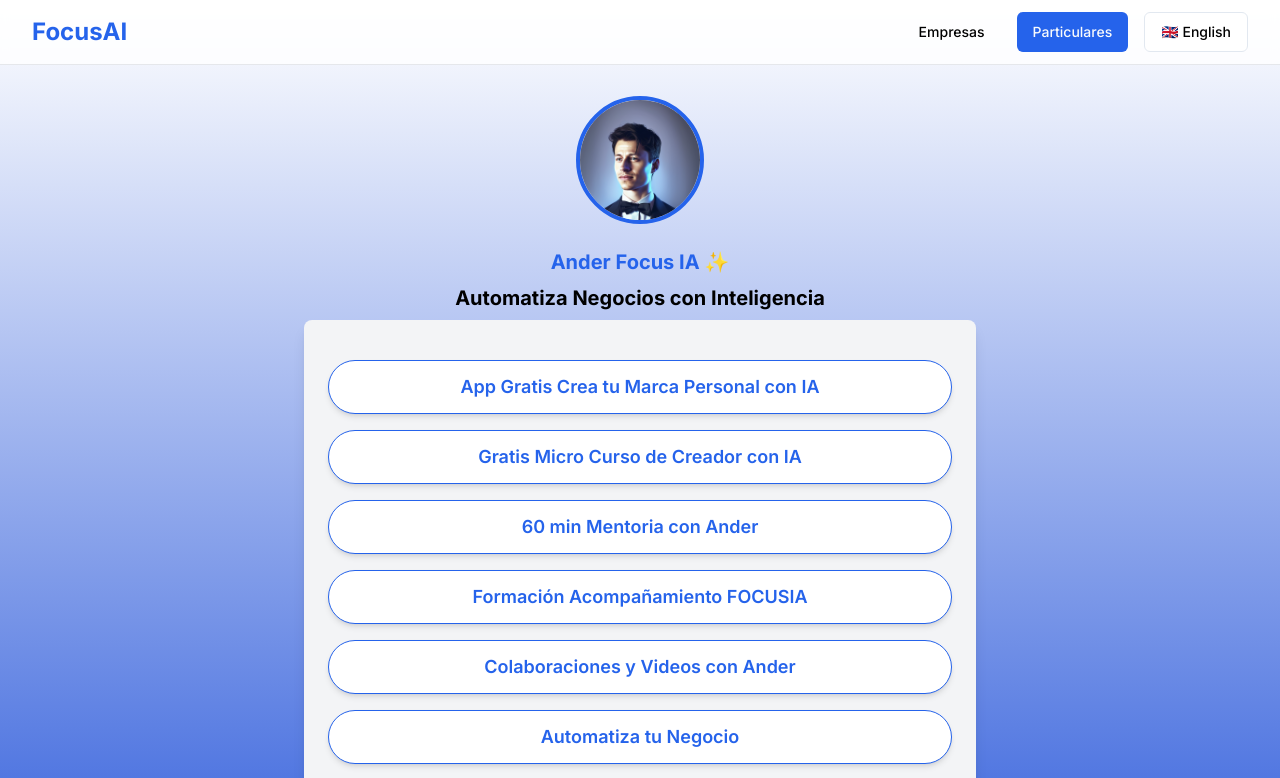
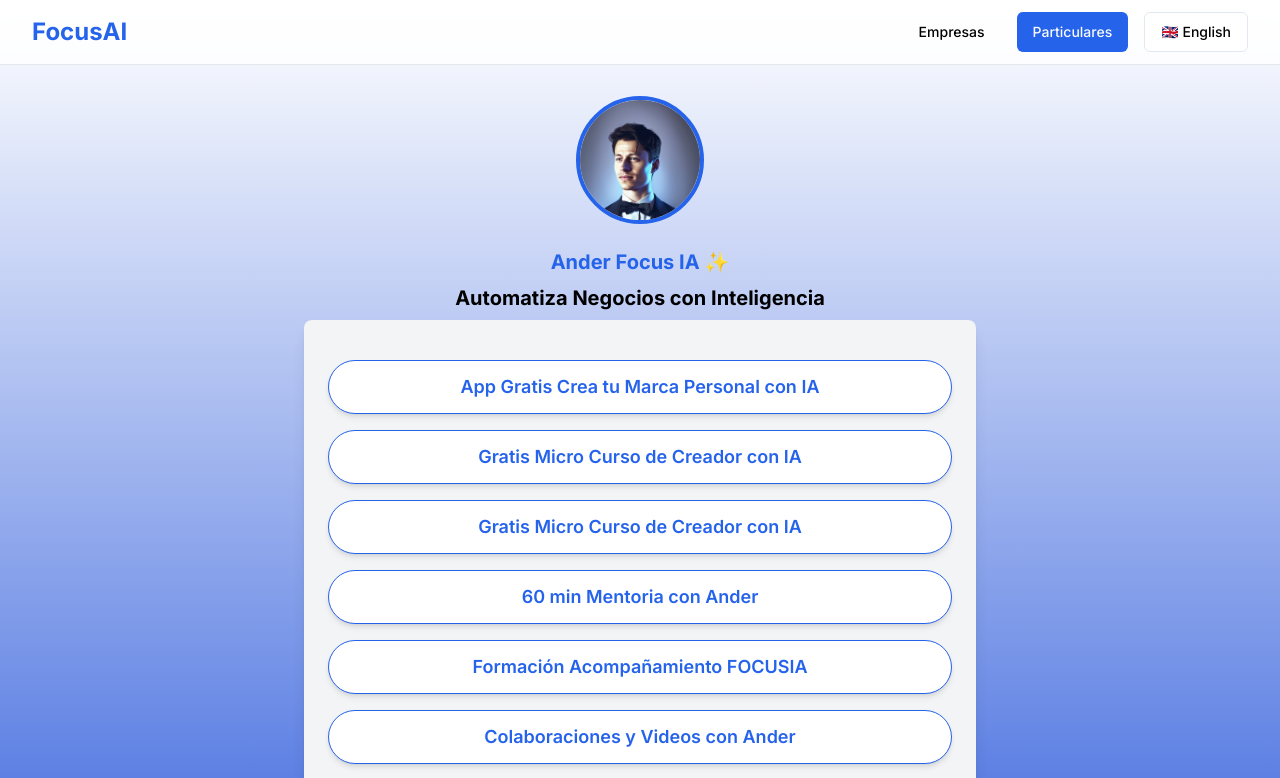
Before and after one commit to andersego/focusai, a Next.js app: page /individuals in a window 1280 px wide. Shown: the top 778 px of the page. Built offline with nearby package versions, Linux system fonts and the light colour scheme; no server answers.

Commit message:
Link Community

```diff
--- a/app/individuals/page.tsx
+++ b/app/individuals/page.tsx
@@ -50,6 +50,13 @@
               {t('freeMicroCourse')}
             </button>
             <button
+              onClick={() => window.open('https://chat.whatsapp.com/IYalF4NMR4wDOmLoUMX4ZU', '_blank')}
+
+              className="font-semibold bg-white border border-blue-600 text-blue-600 py-3 px-6 rounded-full hover:bg-blue-600 hover:text-white transition duration-200 text-lg shadow-md hover:shadow-lg"
+            >
+              {t('freeMicroCourse')}
+            </button>
+            <button
               onClick={() => window.open('https://calendar.app.google/ifbPqgPXugjbXRUTA', '_blank')}
               className="font-semibold bg-white border border-blue-600 text-blue-600 py-3 px-6 rounded-full hover:bg-blue-600 hover:text-white transition duration-200 text-lg shadow-md hover:shadow-lg"
             >
--- a/lib/translations.ts
+++ b/lib/translations.ts
@@ -242,6 +242,7 @@
   automateBusinesses: string; // "Automatiza Negocios con Inteligencia"
   freeApp: string; // "App Gratis Crea tu Marca Personal con IA"
   freeMicroCourse: string; // "Gratis Micro Curso de Creador con IA"
+  freCommunity: string; // "Comunidad Marca Digital con IA"
   mentoring: string; // "60 min Mentoria con Ander"
   trainingSupport: string; // "Formación Acompañamiento FOCUSIA"
   collaborations: string; // "Colaboraciones y Videos con Ander"
@@ -505,6 +506,7 @@
     automateBusinesses: "Automate Businesses with Intelligence",
     freeApp: "Free App Create Your Personal Brand with AI",
     freeMicroCourse: "Free Micro Course for Creators with AI",
+    freCommunity: "Community Digital Brand with AI",
     mentoring: "60 min Mentoring with Ander",
     trainingSupport: "Training Support FOCUSIA",
     collaborations: "Collaborations and Videos with Ander",
@@ -781,6 +783,7 @@
     automateBusinesses: "Automatiza Negocios con Inteligencia",
     freeApp: "App Gratis Crea tu Marca Personal con IA",
     freeMicroCourse: "Gratis Micro Curso de Creador con IA",
+    freCommunity: "Comunidad Marca Digital con IA",
     mentoring: "60 min Mentoria con Ander",
     trainingSupport: "Formación Acompañamiento FOCUSIA",
     collaborations: "Colaboraciones y Videos con Ander",
```
